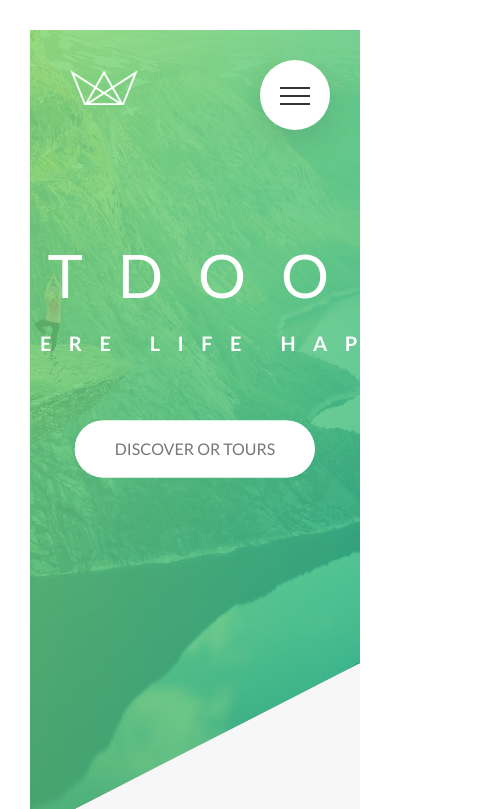
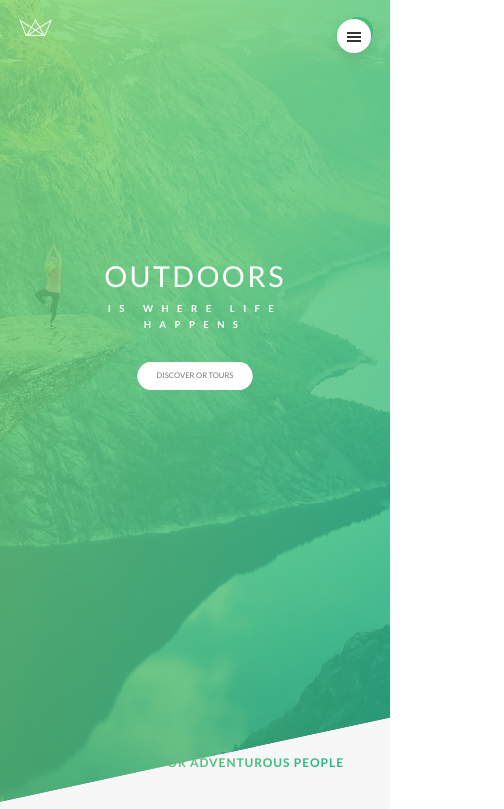
Before and after one commit to Larrygf02/project-css, a website: page index.html in a window 390 px wide. Shown: the top 809 px of the page, 504 px wide, since content can reach past the window. Drawn offline with Linux system fonts and the light colour scheme.

Commit message:
Responsive Design

```diff
--- a/index.html
+++ b/index.html
@@ -23,10 +23,10 @@
         <div class="navigation__background">&nbsp;</div>
         <nav class="navigation__nav">
             <ul class="navigation__list">
-                <li class="navigation__item"><a href="#" class="navigation__link"><span>01</span>About Natours</a></li>
+                <li class="navigation__item"><a href="#section-about" class="navigation__link"><span>01</span>About Natours</a></li>
                 <li class="navigation__item"><a href="#" class="navigation__link"><span>02</span>Your benefits</a></li>
-                <li class="navigation__item"><a href="#" class="navigation__link"><span>03</span>Popular tours</a></li>
-                <li class="navigation__item"><a href="#" class="navigation__link"><span>04</span>Stories</a></li>
+                <li class="navigation__item"><a href="#section-tours" class="navigation__link"><span>03</span>Popular tours</a></li>
+                <li class="navigation__item"><a href="#section-stories" class="navigation__link"><span>04</span>Stories</a></li>
                 <li class="navigation__item"><a href="#" class="navigation__link"><span>05</span>Book now</a></li>
             </ul>
         </nav>
@@ -45,7 +45,7 @@
     </header>
     <main>
         <!--Emmet-->
-        <section class="section-about">
+        <section class="section-about" id="section-about">
             <div class="u-center-text u-margin-bottom-big">
                 <h2 class="heading-secondary">
                     Exciting tours for adventurous people
@@ -230,7 +230,7 @@
                 <a href="#" class="btn btn--green">Discover all tours</a>
             </div>
         </section>
-        <section class="section-stories">
+        <section class="section-stories" id="section-stories">
 			<div class="bg-video">
 				<video class="bg-video__content" autoplay muted loop>
 					<source src="img/video.mp4" type="video/mp4">
--- a/sass/abstracts/_mixins.scss
+++ b/sass/abstracts/_mixins.scss
@@ -12,3 +12,26 @@
     left: 50%;
     transform: translate(-50%, -50%);
 }
+
+@mixin respond-home {
+    @media (max-width: 600px) { @content };
+}
+/* ORDER: Base + typography > general layout + grid > page layout > components*/
+/* 1em= 16px */
+@mixin respond($breakpoint) {
+    @if $breakpoint == phone {
+        @media (max-width: 37.5em) { @content };
+    }
+
+    @if $breakpoint == tab-port {
+        @media (max-width: 56.25em) { @content };
+    }
+
+    @if $breakpoint == tab-land {
+        @media (max-width: 75em) { @content };
+    }
+
+    @if $breakpoint == big-desktop {
+        @media (min-width: 112.5em) { @content };
+    }
+}
--- a/sass/abstracts/_variables.scss
+++ b/sass/abstracts/_variables.scss
@@ -25,4 +25,5 @@ $default-font-size: 1.6rem;
 //GRID
 $grid-width: 114rem;
 $gutter-vertical: 8rem;
+$gutter-vertical-small: 6rem;
 $gutter-horizontal: 6rem;
--- a/sass/base/_base.scss
+++ b/sass/base/_base.scss
@@ -8,9 +8,31 @@
 
 html {
     //Esto equivale a 1 rem
-    font-size: 62.5%;
+    font-size: 62.5%; // 1rem = 10px; 10px/16px = 62.5%
+
+
+    @include respond(tab-land) {
+        font-size: 56.25%;
+    }
+
+    @include respond(tab-port) {
+        font-size: 50%;
+    }
+
+    @include respond(phone) {
+        font-size: 30%;
+    }
+
+    @include respond(big-desktop) {
+        font-size: 75%; //1rem =12px; 12px/16px 75%
+    }
 }
 
 body {
     box-sizing: border-box;
+    padding: 3rem;
+
+    @include respond(tab-port) {
+        padding: 0;
+    }
 }
--- a/sass/base/_typography.scss
+++ b/sass/base/_typography.scss
@@ -4,7 +4,7 @@ body {
     /*font-size: 16px;*/
     line-height: 1.7;
     color: $color-grey-dark;
-    padding: 3rem;
+    //padding: 3rem;
 }
 
 .heading-primary {
@@ -23,6 +23,10 @@ body {
         animation-name: moveInLeft;
         animation-duration: 2s;
         animation-timing-function: ease-out;
+
+        @include respond(phone) {
+            letter-spacing: .5rem;
+        }
     }
 
     &--sub {
@@ -49,6 +53,14 @@ body {
     letter-spacing: .2rem;
     transition: all .2s;
 
+    @include respond(tab-port) {
+        font-size: 3rem;
+    }
+
+    @include respond(phone) {
+        font-size: 2.5rem;
+    }
+
     &:hover {
         transform: skewY(2deg) skewX(15deg) scale(1.1);
         text-shadow: .5rem 1rem 2rem rgba($color-black, .2);
--- a/sass/layout/_footer.scss
+++ b/sass/layout/_footer.scss
@@ -3,6 +3,10 @@
     padding: 10rem 0;
     font-size: 1.4rem;
     color: $color-grey-light-1;
+
+    @include respond(tab-port) {
+        padding: 8rem 0;
+    }
 
     &__logo-box {
         text-align: center;
@@ -18,6 +22,10 @@
         border-top: 1px solid $color-grey-dark;
         padding-top: 2rem;
         display: inline-block;
+        @include respond(tab-port) {
+            width: 100%;
+            text-align: center;
+        }
     }
 
     &__list {
@@ -55,5 +63,10 @@
         padding-top: 2rem;
         width: 80%;
         float: right;
+
+        @include respond(tab-port) {
+            width: 100%;
+            float: none;
+        }
     }
 }
--- a/sass/layout/_grid.scss
+++ b/sass/layout/_grid.scss
@@ -4,6 +4,14 @@
 
     &:not(:last-child) {
         margin-bottom: $gutter-vertical;
+        @include respond(tab-port) {
+            margin-bottom: $gutter-vertical-small;
+        }
+    }
+
+    @include respond(tab-port) {
+        max-width: 50rem;
+        padding: 0 3rem;
     }
 
     @include clearfix;
@@ -12,6 +20,14 @@
         float: left;
         &:not(:last-child) {
             margin-right: $gutter-horizontal;
+            @include respond(tab-port) {
+                margin-right: 0;
+                margin-bottom: $gutter-vertical-small;
+            }
+        }
+
+        @include respond(tab-port) {
+            width: 100% !important;
         }
     }
 
--- a/sass/layout/_header.scss
+++ b/sass/layout/_header.scss
@@ -9,6 +9,10 @@
     background-position: top;
     clip-path: polygon(0 0,100% 0,100% 75vh, 0 100%);
     position: relative;
+
+    @include respond(phone) {
+        clip-path: polygon(0 0,100% 0,100% 85vh, 0 100%);
+    }
 
     &__logo-box {
         position: absolute;
--- a/sass/layout/_navigation.scss
+++ b/sass/layout/_navigation.scss
@@ -15,6 +15,11 @@
         box-shadow: 0 1rem 3rem rgba($color-black, .1);
         text-align: center;
         cursor: pointer;
+
+        @include respond(tab-port){
+            top: 4rem;
+            right: 4rem;
+        }
     }
 
     &__background {
@@ -28,6 +33,16 @@
         z-index: 1000;
         transition: transform .8s cubic-bezier(0.86, 0, 0.07, 1);
         //transform: scale(80);
+
+        @include respond(tab-port){
+            top: 4.5rem;
+            right: 4.5rem;
+        }
+
+        @include respond(phone){
+            top: 3.5rem;
+            right: 3.5rem;
+        }
     }
 
     &__nav {
```
Also changed, not shown: css/style.css.
